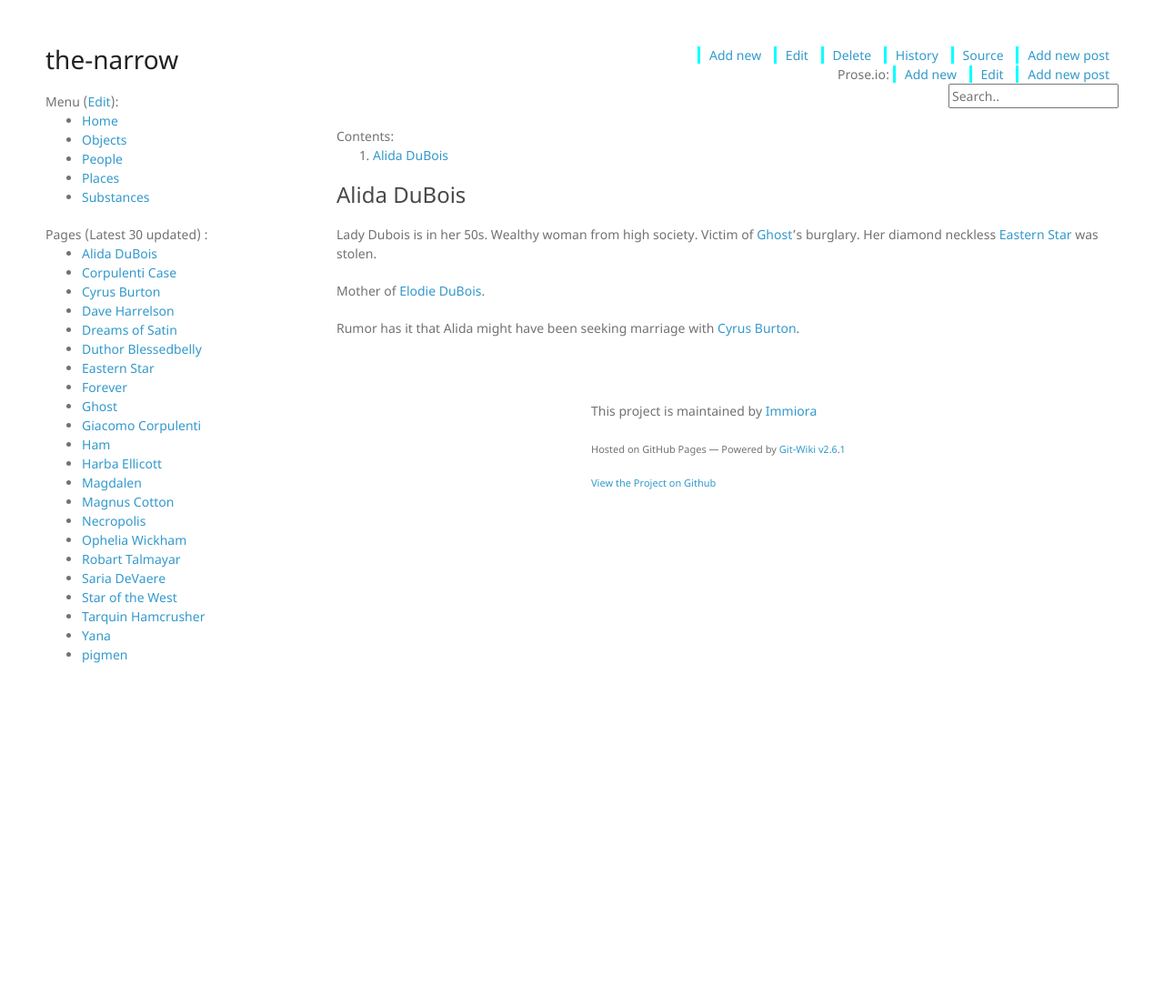
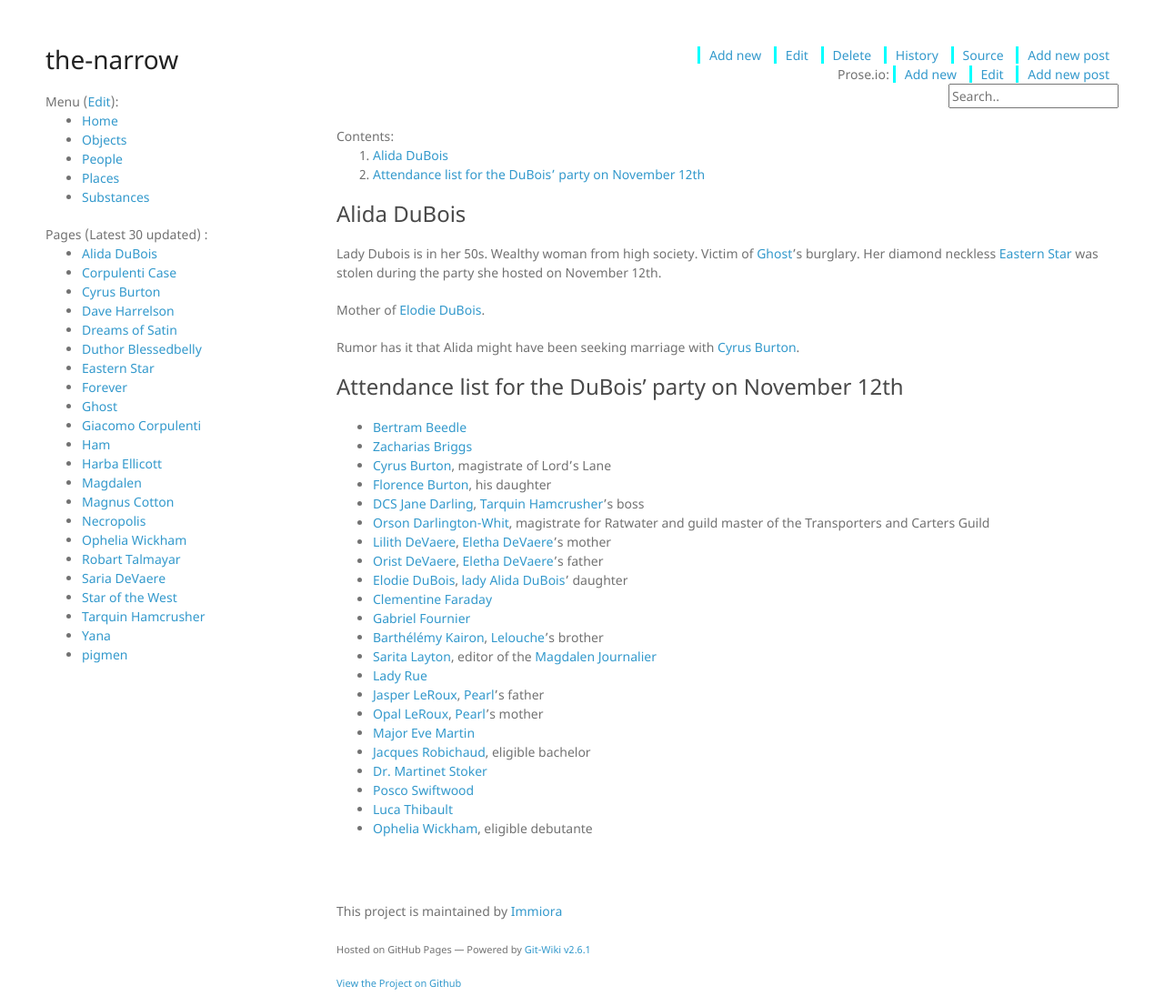
Before and after one commit to Immiora/the-narrow, a Jekyll site: the page built from wiki/people/AlidaDuBois.md, in a window 1280 px wide. Shown: the whole page at 91% size. Built offline with Jekyll 4.4.1, drawn with Linux system fonts in a browser that asks for light colours; nearby versions of some CDN libraries; before the commit the page ends 900 px from its top, so only the background shows below that.

Commit message:
Update AlidaDuBois.md

```diff
--- a/wiki/people/AlidaDuBois.md
+++ b/wiki/people/AlidaDuBois.md
@@ -5,8 +5,33 @@ categoris: people
 
 ### Alida DuBois
 
-Lady Dubois is in her 50s. Wealthy woman from high society. Victim of [Ghost](Ghost)'s burglary. Her diamond neckless [Eastern Star](EasternStar) was stolen.
+Lady Dubois is in her 50s. Wealthy woman from high society. Victim of [Ghost](Ghost)'s burglary. Her diamond neckless [Eastern Star](EasternStar) was stolen during the party she hosted on November 12th.
 
 Mother of [Elodie DuBois](ElodieDuBois).
 
 Rumor has it that Alida might have been seeking marriage with [Cyrus Burton](CyrusBurton).
+
+### Attendance list for the DuBois' party on November 12th
+
+- [Bertram Beedle](BertramBeedle)
+- [Zacharias Briggs](ZachariasBriggs)
+- [Cyrus Burton](CyrusBurton), magistrate of Lord’s Lane
+- [Florence Burton](FlorenceBurton), his daughter
+- [DCS Jane Darling](DCS Jane Darling), [Tarquin Hamcrusher](TarquinHamcrusher)’s boss
+- [Orson Darlington-Whit](OrsonDarlingtonWhit), magistrate for Ratwater and guild master of the Transporters and Carters Guild
+- [Lilith DeVaere](LilithDeVaere), [Eletha DeVaere](ElethaDeVaere)’s mother
+- [Orist DeVaere](OristDeVaere), [Eletha DeVaere](ElethaDeVaere)'s father
+- [Elodie DuBois](ElodieDuBois), [lady Alida DuBois](AlidaDuBois)’ daughter
+- [Clementine Faraday](ClementineFaraday)
+- [Gabriel Fournier](GabrielFournier)
+- [Barthélémy Kairon](BarthelemyKairon), [Lelouche](Lelouche)’s brother
+- [Sarita Layton](SaritaLayton), editor of the [Magdalen Journalier](MagdalenJournalier)
+- [Lady Rue](LadyRue)
+- [Jasper LeRoux](JasperLeRoux), [Pearl](Pearl)’s father
+- [Opal LeRoux](OpalLeRoux), [Pearl](Pearl)’s mother
+- [Major Eve Martin](EveMartin)
+- [Jacques Robichaud](JacquesRobichaud), eligible bachelor
+- [Dr. Martinet Stoker](Martinet Stoker)
+- [Posco Swiftwood](PoscoSwiftwood)
+- [Luca Thibault](LucaThibault)
+- [Ophelia Wickham](OpheliaWickham), eligible debutante
```
